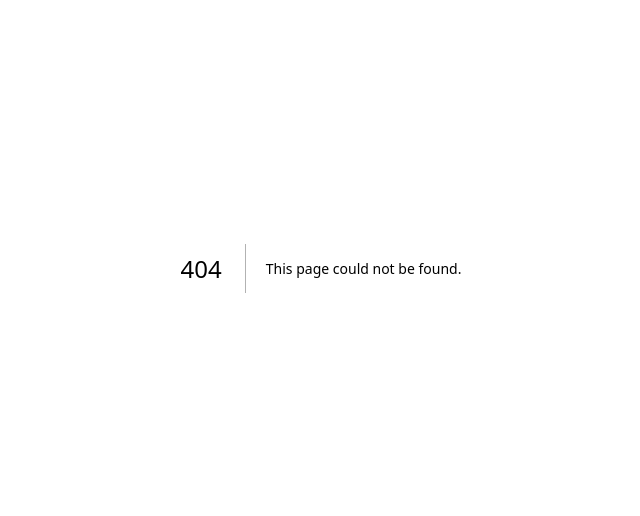
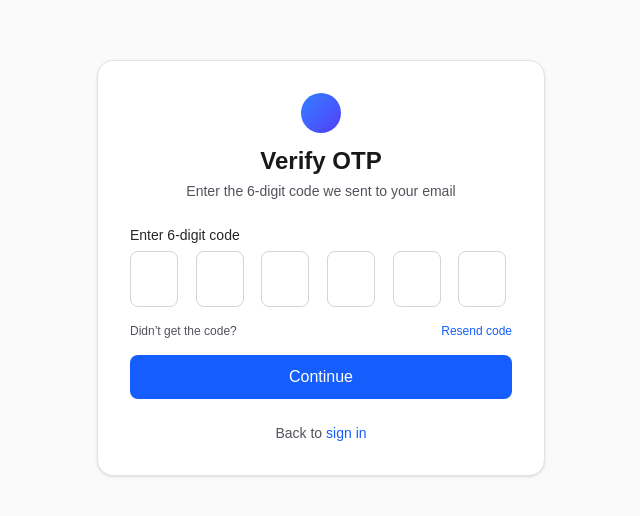
Before and after one commit to kirti2818/frontend, a Next.js app: page /verify-otp in a window 1280 px wide. Before the commit this address had no page. Shown: the part 132-648 px from the top of the page, without its empty margins (319-959 px from the left). Built offline with nearby package versions, Linux system fonts and the light colour scheme.

Commit message:
verify-otp and forget-password UI done

```diff
--- /dev/null
+++ b/app/(auth)/forget-password/page.jsx
@@ -0,0 +1,33 @@
+import React from "react";
+import AuthCard from "../../components/AuthCard";
+
+export default function ForgotPasswordPage() {
+  return (
+    <AuthCard
+      title="Forgot Password"
+      subtitle="Enter your email to receive a reset link"
+      altLink={{ href: "/login", label: "Sign in", text: "Remembered your password?" }}
+    >
+      <form className="space-y-4" aria-label="Forgot password form">
+        <div className="space-y-1.5">
+          <label htmlFor="email" className="block text-sm font-medium text-zinc-800 dark:text-zinc-200">
+            Email address
+          </label>
+          <input
+            id="email"
+            type="email"
+            placeholder="you@example.com"
+            className="w-full rounded-lg border border-zinc-300 bg-white px-3 py-2 text-zinc-900 placeholder-zinc-400 outline-none transition focus:border-blue-500 focus:ring-2 focus:ring-blue-200 dark:border-zinc-700 dark:bg-zinc-950 dark:text-zinc-100"
+          />
+        </div>
+
+        <button
+          type="button"
+          className="w-full rounded-lg bg-blue-600 px-4 py-2.5 font-medium text-white transition hover:bg-blue-700 focus:outline-none focus:ring-2 focus:ring-blue-300"
+        >
+          Send reset link
+        </button>
+      </form>
+    </AuthCard>
+  );
+}
--- /dev/null
+++ b/app/(private)/verify-otp/page.jsx
@@ -0,0 +1,47 @@
+import React from "react";
+import AuthCard from "../../components/AuthCard";
+
+export default function VerifyOtpPage() {
+  return (
+    <AuthCard
+      title="Verify OTP"
+      subtitle="Enter the 6-digit code we sent to your email"
+      altLink={{ href: "/login", label: "sign in", text: "Back to" }}
+    >
+      <form className="space-y-4" aria-label="OTP form">
+        <div className="space-y-1.5">
+          <label htmlFor="otp-1" className="block text-sm font-medium text-zinc-800 dark:text-zinc-200">
+            Enter 6-digit code
+          </label>
+          <div className="grid grid-cols-6 gap-2 sm:gap-3">
+            {[1, 2, 3, 4, 5, 6].map((i) => (
+              <input
+                key={i}
+                id={`otp-${i}`}
+                inputMode="numeric"
+                pattern="[0-9]*"
+                maxLength={1}
+                aria-label={`Digit ${i}`}
+                className="h-12 w-10 rounded-lg border border-zinc-300 bg-white text-center text-base text-zinc-900 outline-none transition focus:border-blue-500 focus:ring-2 focus:ring-blue-200 dark:border-zinc-700 dark:bg-zinc-950 dark:text-zinc-100 sm:h-14 sm:w-12 sm:text-lg"
+              />
+            ))}
+          </div>
+        </div>
+
+        <div className="flex items-center justify-between text-xs text-zinc-600 dark:text-zinc-400">
+          <span>Didn’t get the code?</span>
+          <button type="button" className="font-medium text-blue-600 hover:underline">
+            Resend code
+          </button>
+        </div>
+
+        <button
+          type="button"
+          className="w-full rounded-lg bg-blue-600 px-4 py-2.5 font-medium text-white transition hover:bg-blue-700 focus:outline-none focus:ring-2 focus:ring-blue-300"
+        >
+          Continue
+        </button>
+      </form>
+    </AuthCard>
+  );
+}
```
Also changed, not shown: app/(private)/layout.jsx (added, +9 -0 lines), app/(private)/verify-otp/verify-otp.js (added).
